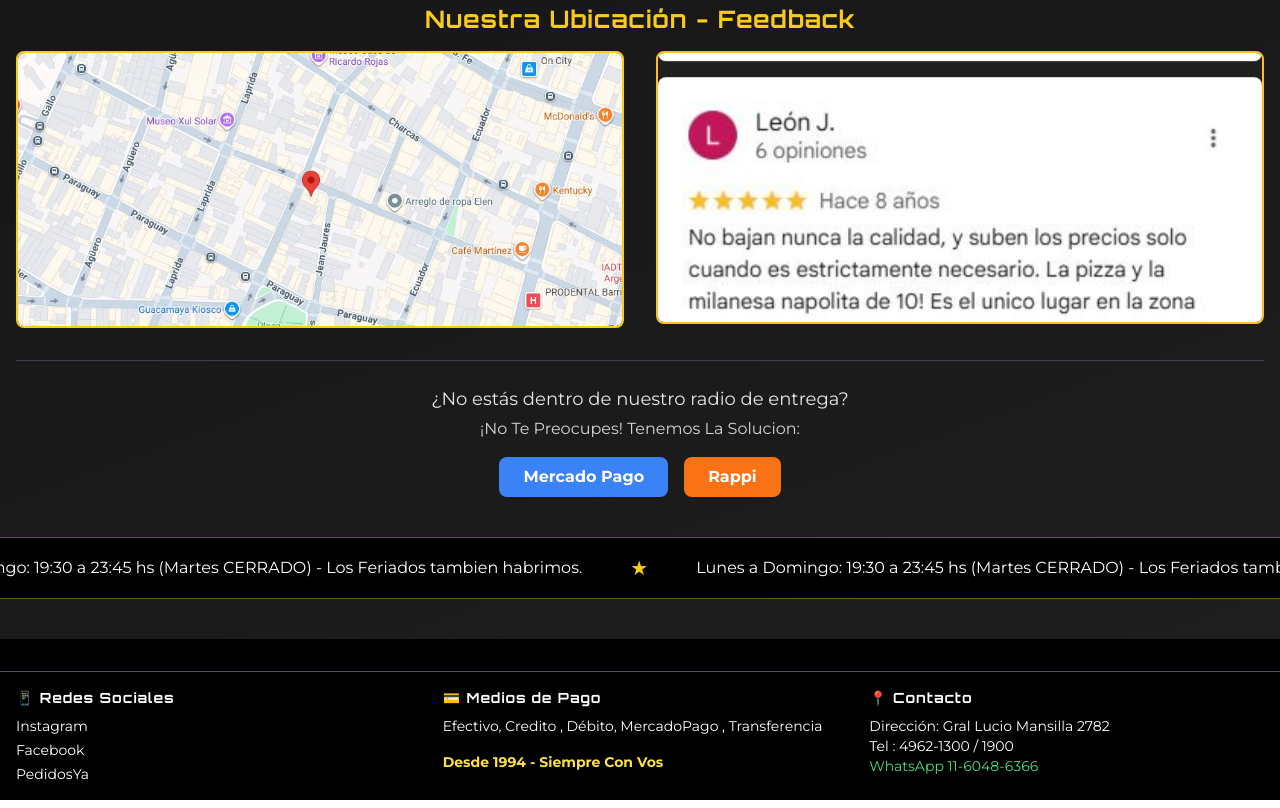
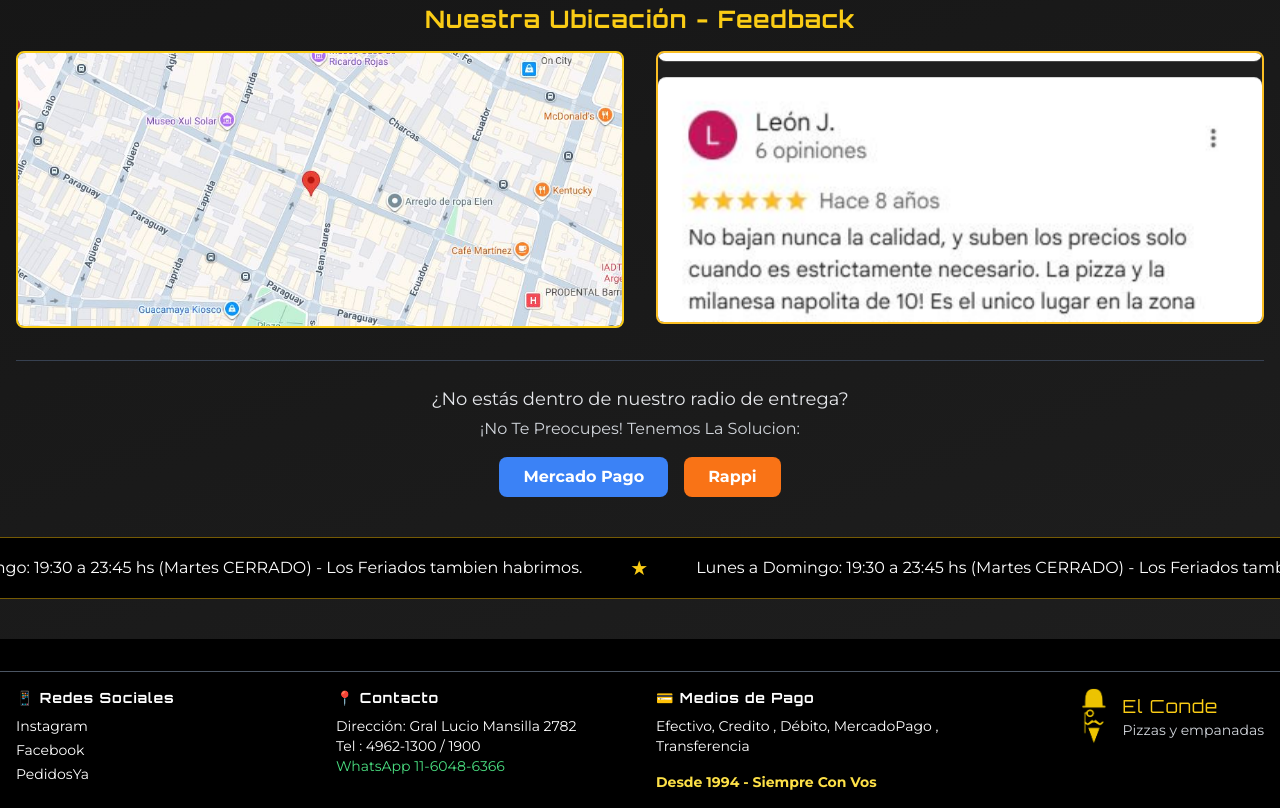
Before and after one commit to cuellogabriel/ElConde, a plain HTML site: page index.html in a window 1280 px wide. Shown: the part 1378-2186 px from the top of the page. Drawn offline with nearby package versions, Linux system fonts and the light colour scheme.

Commit message:
mejora de footer

```diff
--- a/index.html
+++ b/index.html
@@ -417,7 +417,46 @@
   <!--FOOTER -->
   <footer id="footer" class="bg-black mt-10 pt-8 pb-4 text-xs md:text-sm">
     <div class="container mx-auto px-2 md:px-4 border-t border-gray-600 pt-4">
-    <div class="grid grid-cols-1 sm:grid-cols-2 md:grid-cols-3 gap-6 md:gap-8">
+      <!-- Desktop Layout -->
+      <div class="hidden md:grid md:grid-cols-4 md:gap-8 items-start">
+        <!-- Col 1: Social -->
+        <div>
+          <h4 class="font-semibold mb-2">📱 Redes Sociales</h4>
+          <ul class="space-y-1">
+            <li><a href="https://www.instagram.com/elcondepizzeria/" target="_blank" class="hover:text-yellow-400">Instagram</a></li>
+            <li><a href="https://www.facebook.com/profile.php?id=100010771565975" target="_blank" class="hover:text-yellow-400">Facebook</a></li>
+            <li><a href="https://www.pedidosya.com.ar/restaurantes/buenos-aires/el-conde-menu?utm_source=google&utm_medium=organic&utm_campaign=google_reserve_place_order_action" target="_blank" class="hover:text-yellow-400">PedidosYa</a></li>
+          </ul>
+        </div>
+        <!-- Col 2: Contact -->
+        <div>
+          <h4 class="font-semibold mb-2">📍 Contacto</h4>
+          <p>Dirección: Gral Lucio Mansilla 2782</p>
+          <p>Tel : 4962-1300 / 1900</p>
+          <a href="https://wa.me/541160486366" class="text-green-400 hover:underline">WhatsApp 11-6048-6366</a>
+        </div>
+        <!-- Col 3: Payment -->
+        <div>
+          <h4 class="font-semibold mb-2">💳 Medios de Pago</h4>
+          <p>Efectivo, Credito , Débito, MercadoPago , Transferencia</p>
+          <p class="font-semibold mt-4 text-yellow-300">Desde 1994 - Siempre Con Vos</p>
+        </div>
+        <!-- Col 4: Logo -->
+        <div class="flex justify-end">
+          <div class="flex items-center">
+            <img src="pictu/Logo-Conde.png" alt="Logo El Conde" class="h-14 mr-3">
+            <div>
+              <h4 class="text-lg text-yellow-400">El Conde</h4>
+              <p class="text-gray-300">Pizzas y empanadas</p>
+            </div>
+          </div>
+        </div>
+      </div>
+
+      <!-- Mobile Layout -->
+      <div class="md:hidden flex flex-col items-center text-center">
+        <!-- Top: Social & Contact -->
+        <div class="w-full flex justify-around border-b border-gray-700 pb-4 mb-4">
           <div>
             <h4 class="font-semibold mb-2">📱 Redes Sociales</h4>
             <ul class="space-y-1">
@@ -427,25 +466,22 @@
             </ul>
           </div>
           <div>
+            <h4 class="font-semibold mb-2">📍 Contacto</h4>
+            <p>Gral Lucio Mansilla 2782</p>
+            <p>Tel : 4962-1300 / 1900</p>
+            <a href="https://wa.me/541160486366" class="text-green-400 hover:underline">WhatsApp 11-6048-6366</a>
+          </div>
+        </div>
+        <!-- Middle: Payment -->
+        <div class="mb-6">
           <h4 class="font-semibold mb-2">💳 Medios de Pago</h4>
           <p>Efectivo, Credito , Débito, MercadoPago , Transferencia</p>
           <p class="font-semibold mt-4 text-yellow-300">Desde 1994 - Siempre Con Vos</p>
         </div>
-      <!-- Contacto (oculto en mobile) -->
-      <div class="hidden md:block">
-        <h4 class="font-semibold mb-2">📍 Contacto</h4>
-        <p>Dirección: Gral Lucio Mansilla 2782</p>
-        <p>Tel : 4962-1300 / 1900</p>
-        <a href="https://wa.me/541160486366" class="text-green-400 hover:underline">WhatsApp 11-6048-6366</a>
-      </div>
-      <!-- Contacto (oculto en desktop) -->
-      <div class="sm:col-span-2 md:hidden">
-        <div class="border-t border-gray-700 mt-4 pt-4">
-          <h4 class="font-semibold mb-2">📍 Contacto</h4>
-          <p>Dirección: Gral Lucio Mansilla 2782</p>
-          <p>Tel : 4962-1300 / 1900</p>
-          <a href="https://wa.me/541160486366" class="text-green-400 hover:underline">WhatsApp 11-6048-6366</a>
-        </div>
+        <!-- Bottom: Logo -->
+        <div class="flex justify-center items-center">
+          <img src="pictu/Logo-Conde.png" alt="Logo El Conde" class="h-14 mr-3">
+          <span class="text-base text-yellow-400 font-semibold">El Conde - Pizzas y Empanadas</span>
         </div>
       </div>
     </div>
@@ -454,3 +490,4 @@
  <script src="script.js"></script>
 </body>
 </html>
+</html>
```
Lines whose indentation alone changed are shown as unchanged.
